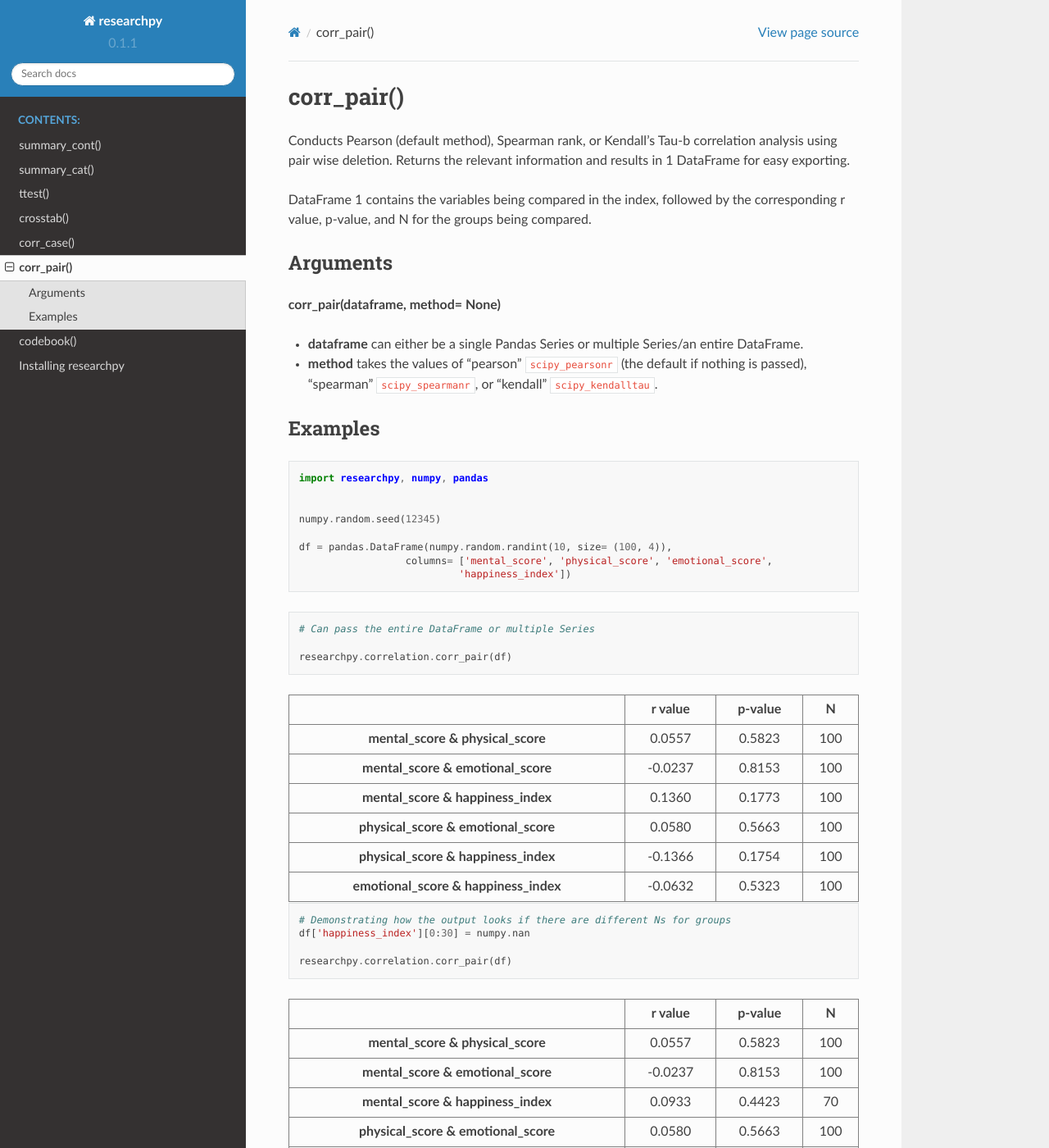
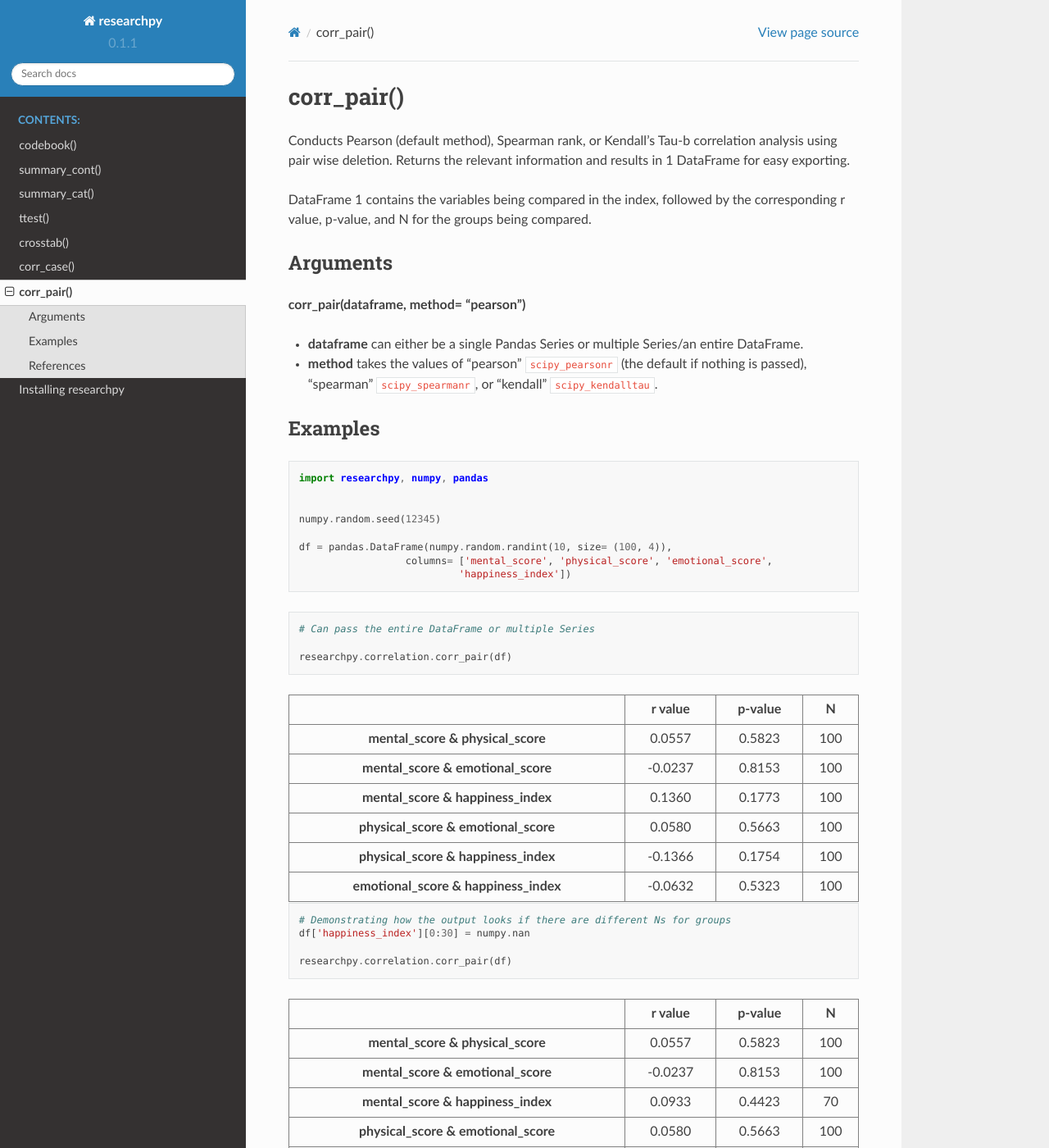
Before and after one commit to researchpy/documentation, a Sphinx documentation site: the page built from source/corr_pair_documentation.rst, in a window 1280 px wide and 1400 px high. Shown: the whole window at 82% size. Built offline with Sphinx 7.4.7 and the Read the Docs theme 2.0.0, drawn with Linux system fonts in a browser that asks for light colours; cross-references to code outside the pages are shown as plain code.

Commit message:
Updated documentation for correlation methods and codebook

```diff
--- a/source/corr_case_documentation.rst
+++ b/source/corr_case_documentation.rst
@@ -13,7 +13,7 @@ DataFrame 3 contains the p-values in a matrix style look.
 
 Arguments
 ---------
-**def corr_case(dataframe, method = None)**
+**def corr_case(dataframe, method = "pearson")**
 
   * **dataframe** can either be a single Pandas Series or multiple Series/an
     entire DataFrame.
@@ -104,5 +104,7 @@ srq   0.9775  0.0000
 
 
 
+References
+----------
 .. bibliography:: correlation_documentation_refs.bib
   :style: plain
--- a/source/corr_pair_documentation.rst
+++ b/source/corr_pair_documentation.rst
@@ -11,7 +11,7 @@ corresponding r value, p-value, and N for the groups being compared.
 
 Arguments
 ---------
-**corr_pair(dataframe, method= None)**
+**corr_pair(dataframe, method= "pearson")**
 
 * **dataframe** can either be a single Pandas Series or multiple Series/an
   entire DataFrame.
@@ -165,6 +165,7 @@ Examples
 
 
 
-
+References
+----------
 .. bibliography:: correlation_documentation_refs.bib
   :style: plain
--- a/source/crosstab_documentation.rst
+++ b/source/crosstab_documentation.rst
@@ -860,6 +860,7 @@ Examples
 
 
 
-
+References
+----------
 .. bibliography:: crosstab_documentation_cites.bib
   :style: plain
--- a/source/index.rst
+++ b/source/index.rst
@@ -35,13 +35,13 @@ packages such as Stata, SAS, SPSS, and/or R.
    :maxdepth: 2
    :caption: Contents:
 
+   codebook_documentation
    summary_cont_documentation
    summary_cat_documentation
    ttest_documentation
    crosstab_documentation
    corr_case_documentation
    corr_pair_documentation
-   codebook_documentation
    install
 
 .. Indices and tables
--- a/source/ttest_documentation.rst
+++ b/source/ttest_documentation.rst
@@ -657,5 +657,7 @@ Examples
 
 
 
+References
+----------
 .. bibliography:: ttest_documentation_refs.bib
   :style: plain
```
